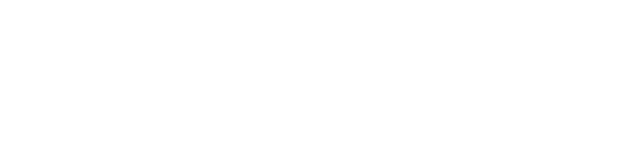
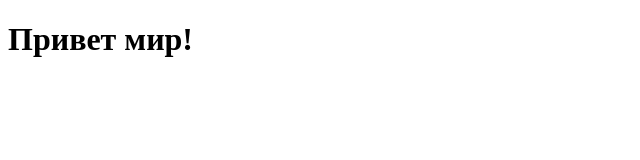
Before and after one commit to pixelstudy/test3, a plain HTML site: page index.html in a window 1280 px wide. Shown: the whole page, without its empty margins (0-640 px from the left). Drawn offline with Linux system fonts and the light colour scheme.

Commit message:
Update index.html

```diff
--- a/index.html
+++ b/index.html
@@ -7,6 +7,6 @@
     <title>Document</title>
 </head>
 <body>
-
+    <h1>Привет мир!</h1>
 </body>
 </html>
```
